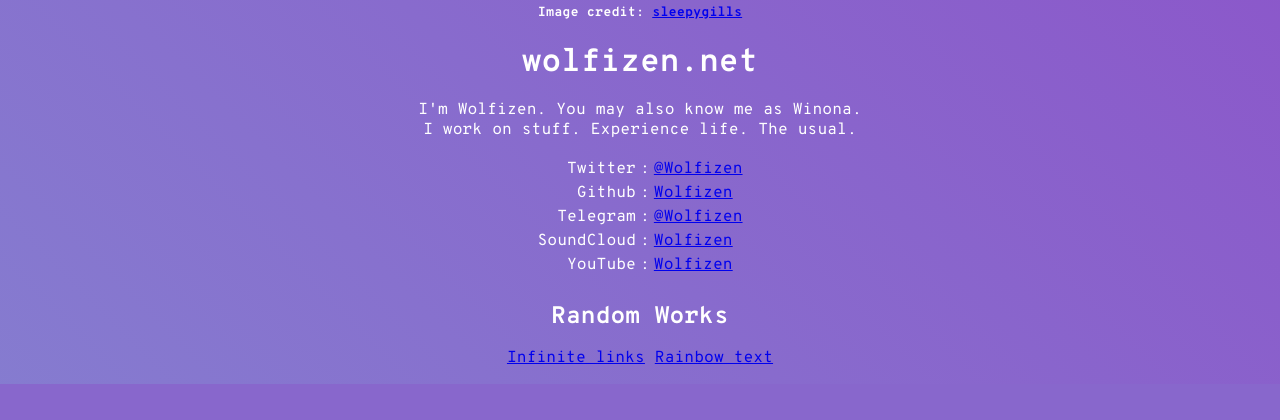
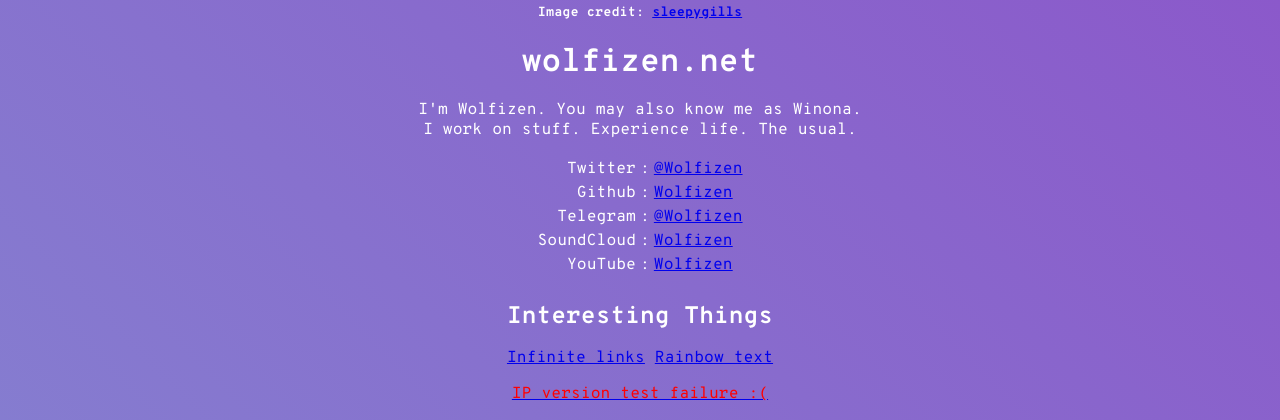
Before and after one commit to Wolfizen/wolfizen_net, a Django app: template wolfizen_net/templates/main/root.html in a window 1280 px wide. Shown: the part 544-964 px from the top of the page. Before the commit the page ends 928 px from the top, so only its background shows below. Run offline with Django 3.2, Linux system fonts and the light colour scheme; the template is opened without the code that fills it, so the values that code supplies are empty.

Commit message:
Add IPv6/4 test status to main page

```diff
--- a/wolfizen_net/templates/main/root.html
+++ b/wolfizen_net/templates/main/root.html
@@ -108,9 +108,20 @@
             <td><a href="https://www.youtube.com/channel/UCRyPENZQG1q6h2GnMG36vNg">Wolfizen</a></td>
         </tr>
     </table>
-    <h2 class="heading">Random Works</h2>
+    <h2 class="heading">Interesting Things</h2>
     <p>
         <a href="{% url 'main:infinite-links' depth=0 %}">Infinite links</a>
         <a href="{% url 'main:rainbow-text' %}">Rainbow text</a>
     </p>
+    <p>
+        <a href='http://ipv6-test.com'>
+            {% if request_is_ipv6 %}
+                <img src="{% static 'main/ipv6-test-v6-white.png' %}" alt="IPv6 test; result is v6" title="IPv6 test"/>
+            {% elif request_is_ipv4 %}
+                <img src="{% static 'main/ipv6-test-v4-white.png' %}" alt="IPv6 test; result is v4" title="IPv6 test"/>
+            {% else %}
+                <span style="color: red">IP version test failure :(</span>
+            {% endif %}
+        </a>
+    </p>
 {% endblock content %}
```
Also changed, not shown: wolfizen_net/apps/main/util.py (+16 -0 lines), wolfizen_net/apps/main/views.py (+10 -0 lines), wolfizen_net/assets/main/ipv6-test-v4-white.png (added), wolfizen_net/assets/main/ipv6-test-v6-white.png (added).
